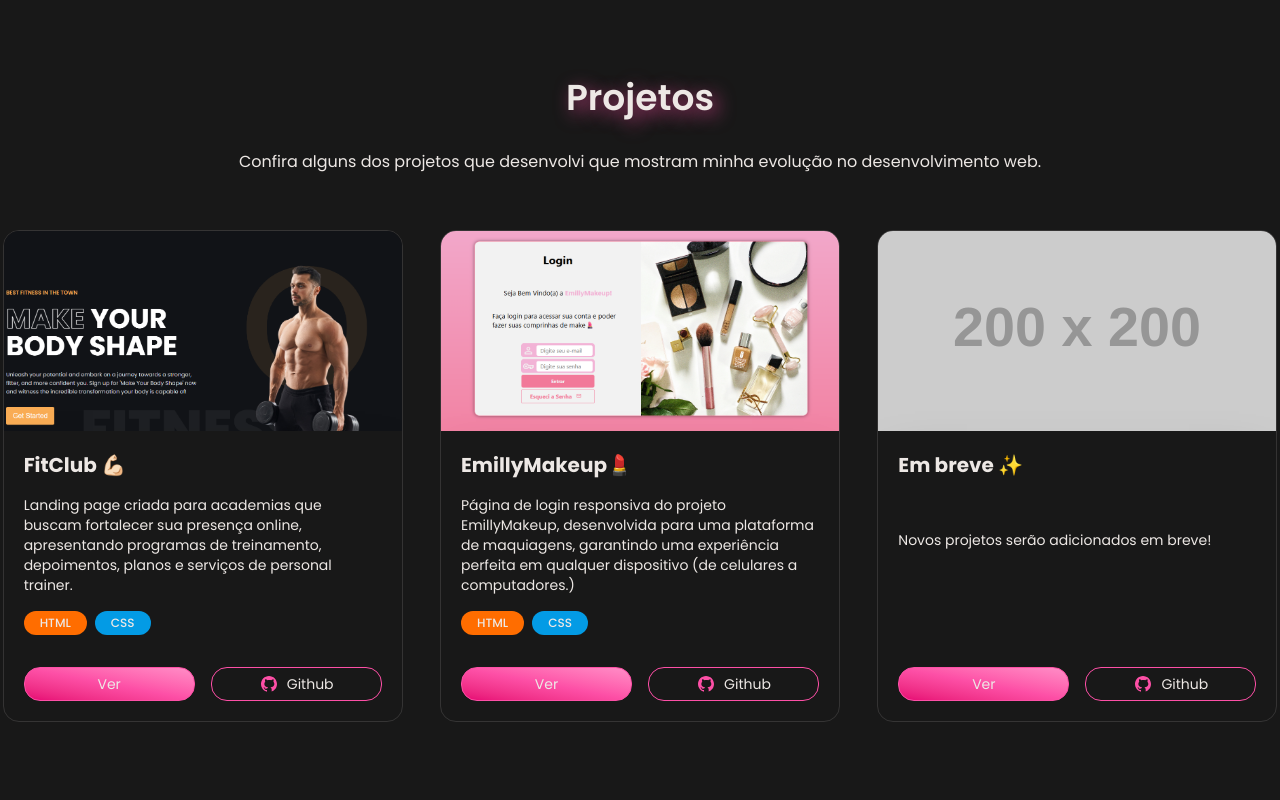
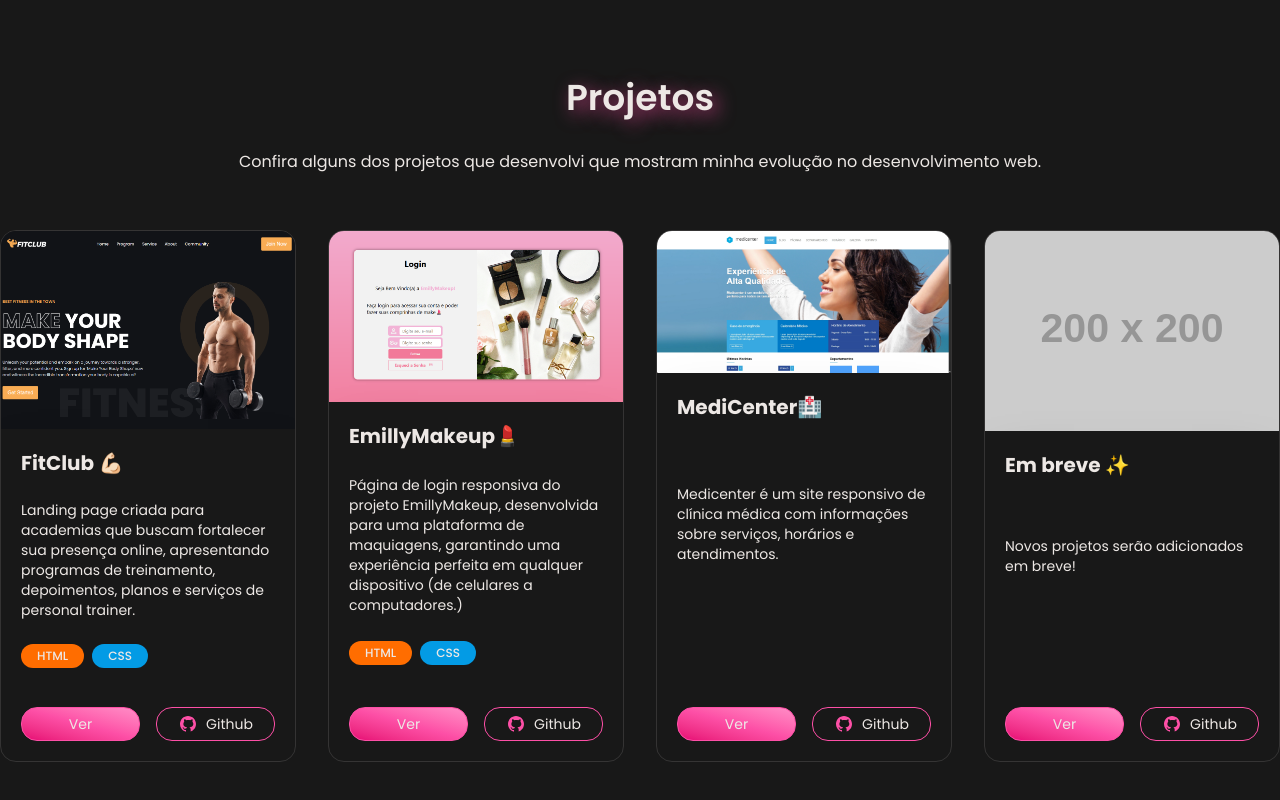
Before and after one commit to emillymoitinho/portfolio, a React (Vite) app in the folder portfolio-emilly/: page / in a window 1280 px wide. Shown: the part 1762-2562 px from the top of the page. Built offline with nearby package versions, Linux system fonts and the light colour scheme.

Commit message:
feat(medicenter): add new project

```diff
--- a/portfolio-emilly/src/App.tsx
+++ b/portfolio-emilly/src/App.tsx
@@ -19,6 +19,7 @@ import GitHubIcon from './components/SvgIcons/GitHubIcon';
 import CardProject from './components/CardProject/CardProject';
 import fitclub from './assets/images/fitclub.png';
 import emillyMakeup from './assets/images/emillyMakeup.png';
+import medicenter from './assets/images/medicenter.png';
 
 function App() {
   const [active, setActive] = useState("Início");
@@ -141,6 +142,15 @@ function App() {
               github='https://github.com/emillymoitinho/emillymakeup_login' />
 
             <CardProject
+              title='MediCenter🏥'
+              img={medicenter}
+              alt='Imagem do Projeto MediCenter'
+              description='Medicenter é um site responsivo de clínica médica com informações sobre serviços, horários e atendimentos.'
+              linkProject='https://emillymoitinho.github.io/b7web-projects/medicenter/index.html'
+              github='https://github.com/emillymoitinho/b7web-projects?tab=readme-ov-file'
+            />
+
+            <CardProject
               title='Em breve ✨'
               img='https://placehold.co/200x200?text=Em+Breve'
               alt='Imagem de projeto futuro'
```
Also changed, not shown: portfolio-emilly/src/assets/images/medicenter.png (added).
